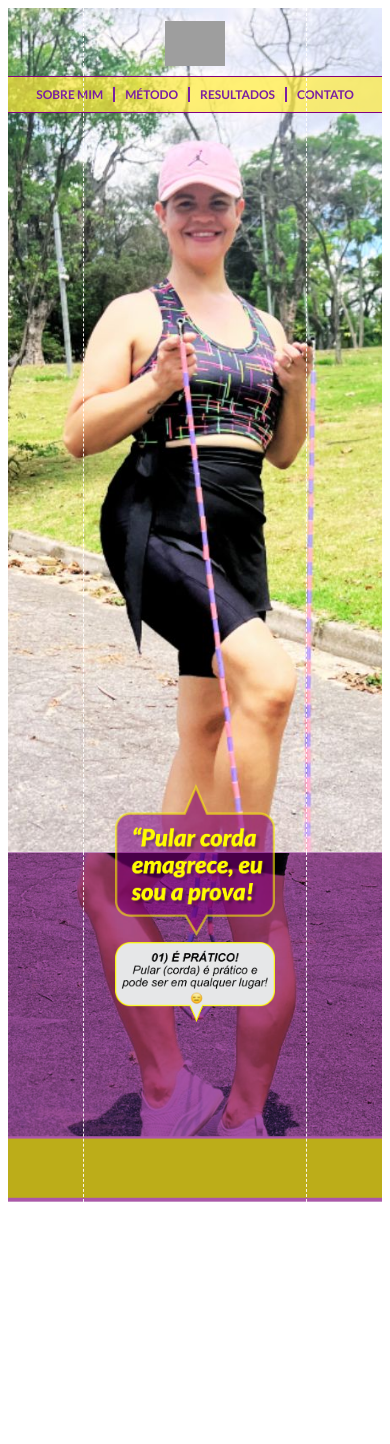
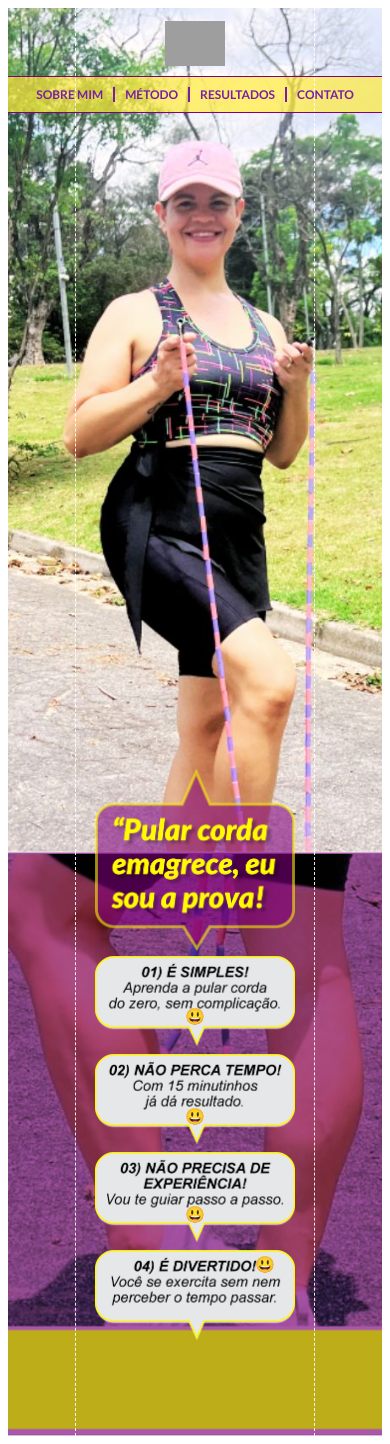
Before and after one commit to AriovaldoJM/transforme, a PHP site: page / in a window 390 px wide. Before the commit the page ends 1202 px from the top, so only its background shows below. Run offline with PHP 8.4, Linux system fonts and the light colour scheme; grey boxes are pictures that could not be loaded.

Commit message:
feature: upgrade

```diff
--- a/css/style.css
+++ b/css/style.css
@@ -22,7 +22,7 @@
     }
     /* a régua central */
     .main-vertical {
-    width: 60%;
+    width: 64%;
     height: 100%;               /* ocupa a altura do bloco pai */
     border-left: dashed 1px rgba(255,255,255,0.9);
     border-right: dashed 1px rgba(255,255,255,0.9);
@@ -74,7 +74,7 @@
     }
     .bg-2 {
         width: 100%;
-        height: 350px;
+        height: 584px;
         display: flex;              /* para centralizar .main-vertical */
         justify-content: center;
         align-items: center;
@@ -94,13 +94,69 @@
     }
     .card-2 {
         position: absolute;
-        top: 80px;
+        top: 74px;
         left: 50%;
         transform: translateX(-50%); /* centraliza horizontalmente */
 
-        height: 100px;
+        height: 150px;
         display: flex;
         align-items: center;
         justify-content: center;
     }
+    .emoji-card-2 {
+        position: absolute;
+        top: 80px;
+        left: 50%;
+        transform: translateX(-50%); /* centraliza horizontalmente */
+    }
+    .card-3 {
+        position: absolute;
+        top: 192px;
+        left: 50%;
+        transform: translateX(-50%); /* centraliza horizontalmente */
+
+        height: 110px;
+        display: flex;
+        align-items: center;
+        justify-content: center;
+    }
+    .emoji-card-3 {
+        position: absolute;
+        top: 62px;
+        left: 50%;
+        transform: translateX(-50%); /* centraliza horizontalmente */
+    }
+    .card-4 {
+        position: absolute;
+        top: 290px;
+        left: 50%;
+        transform: translateX(-50%); /* centraliza horizontalmente */
+
+        height: 110px;
+        display: flex;
+        align-items: center;
+        justify-content: center;
+    }
+    .emoji-card-4 {
+        position: absolute;
+        top: 62px;
+        left: 50%;
+        transform: translateX(-50%); /* centraliza horizontalmente */
+    }
+    .card-5 {
+        position: absolute;
+        top: 388px;
+        left: 50%;
+        transform: translateX(-50%); /* centraliza horizontalmente */
+
+        height: 110px;
+        display: flex;
+        align-items: center;
+        justify-content: center;
+    }
+    .emoji-card-5 {
+        position: absolute;
+        top: 14px;
+        left: 160px ;
+    }
 }
--- a/index.html
+++ b/index.html
@@ -33,11 +33,33 @@
     <!-- Bloco 2 com fundo -->
     <section class="bg-2">
         <div class="main-vertical">
+            <!-- https://ariovaldojm.github.io/transforme/ -->
             <div class="card-1">
-                <img src="https://ariovaldojm.github.io/transforme/images/image_3_mobile.png" alt="Transforma Corda com Gabi" width="160px">
+                <img src="/images/image_3_mobile.png" alt="Transforma Corda com Gabi" width="200px">
             </div>
             <div class="card-2">
-                <img src="https://ariovaldojm.github.io/transforme/images/image_4_mobile.png" alt="Transforma Corda com Gabi" width="160px">
+                <img src="/images/image_4_mobile.png" alt="Transforma Corda com Gabi" width="200px">
+                <div class="emoji-card-2">
+                    😃
+                </div>
+            </div>
+            <div class="card-3">
+                <img src="/images/image_5_mobile.png" alt="Transforma Corda com Gabi" width="200px">
+                <div class="emoji-card-3">
+                    😃
+                </div>
+            </div>
+            <div class="card-4">
+                <img src="/images/image_6_mobile.png" alt="Transforma Corda com Gabi" width="200px">
+                <div class="emoji-card-4">
+                    😃
+                </div>
+            </div>
+            <div class="card-5">
+                <img src="/images/image_7_mobile.png" alt="Transforma Corda com Gabi" width="200px">
+                <div class="emoji-card-5">
+                    😃
+                </div>
             </div>
         </div>
     </section>
```
Also changed, not shown: images/image_3_mobile.png, images/image_4_mobile.png, images/image_5_mobile.png (added), images/image_6_mobile.png (added), images/image_7_mobile.png (added).
